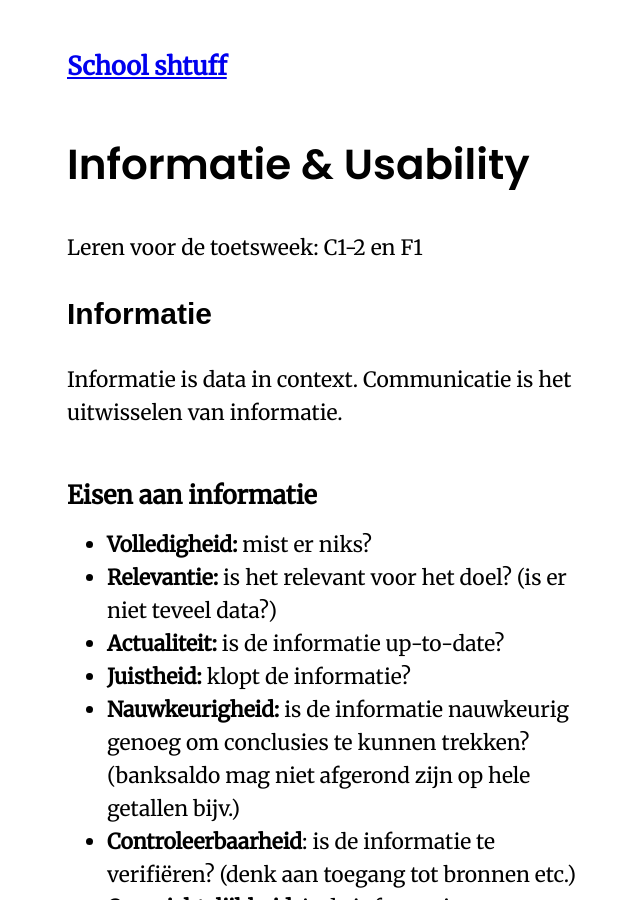
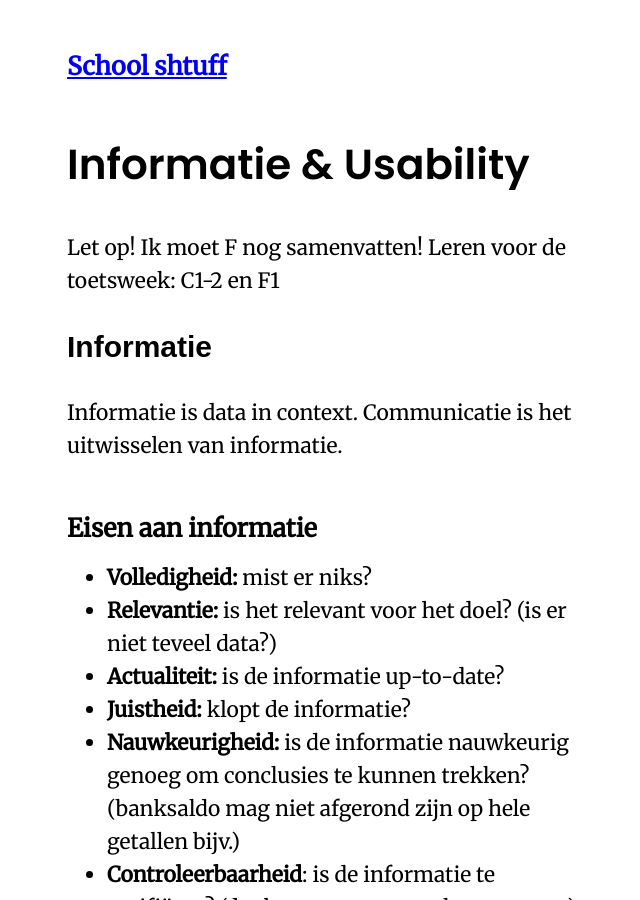
Before and after one commit to RobinBoers/school.geheimesite.nl, a Jekyll site: the page built from 4VWO/TW1/Informatica.md, in a window 1280 px wide and 900 px high. Shown: the whole window, without its empty margins (317-957 px from the left). Built offline with Jekyll 4.4.1, drawn with Linux system fonts in a browser that asks for light colours; some web fonts are replaced; our own code applies the rules of GitHub Pages for plain Markdown files; some of the changed lines change nothing that is shown.

Commit message:
Fix typo

```diff
--- a/4VWO/TW1/Informatica.md
+++ b/4VWO/TW1/Informatica.md
@@ -1,5 +1,6 @@
 # Informatie & Usability
 
+Let op! Ik moet F nog samenvatten!
 Leren voor de toetsweek: C1-2 en F1
 
 ## Informatie
@@ -58,7 +59,7 @@
 
 Dit is een real-life voorbeeld uit van de staging database van mijn werk:
 
-![[sharefox-db.png]]
+![](sharefox-db.png)
 
 Er zijn verschillende _keys_ zoals `name`, `email` en `subscribed`. Je ziet ze bovenin. Aan de linkerkant zie je genummerde rijen. Elke rij is een _record_ of _entry_.
 
```
